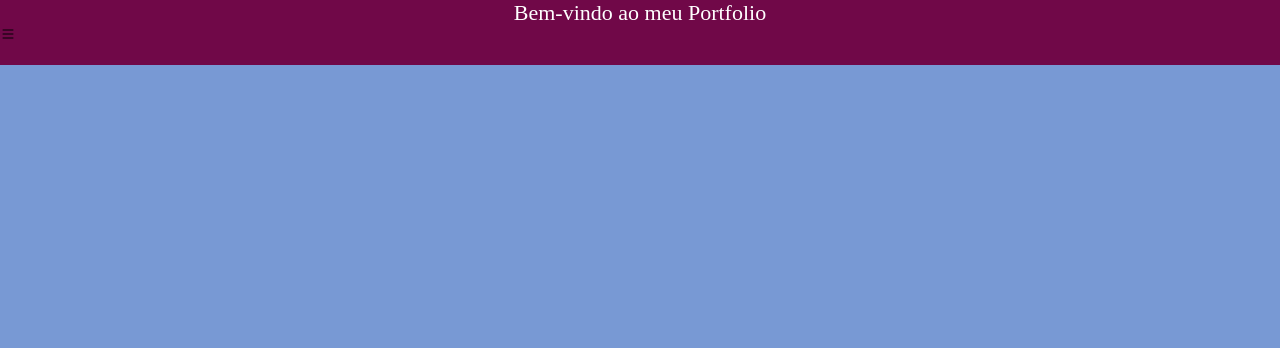
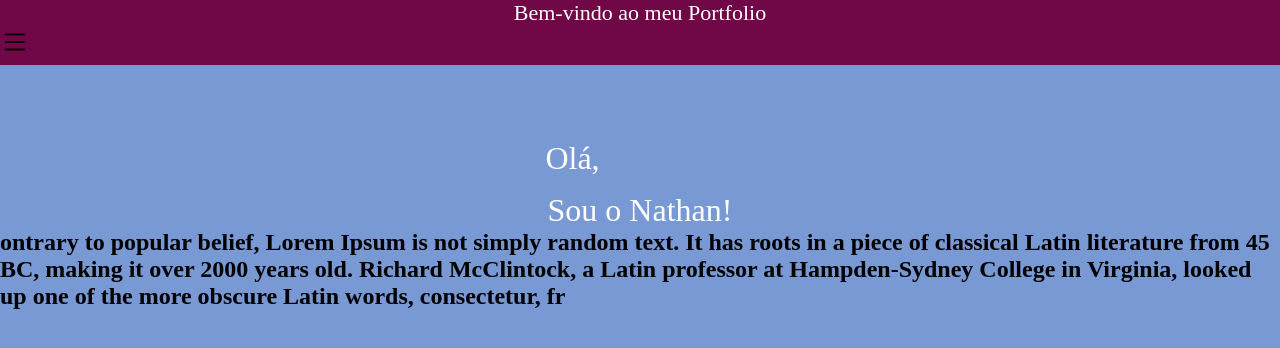
Before and after one commit to fic-fabrica-de-software/construindo-o-portfolio-nathandacunha, a plain HTML site: page public/assets/page/home.html in a window 1280 px wide. Drawn offline with nearby package versions, Linux system fonts and the light colour scheme; a web font is replaced by a local one.

Commit message:
apresentacao navbar feita

```diff
--- a/public/assets/page/home.html
+++ b/public/assets/page/home.html
@@ -14,12 +14,23 @@
             <h1>Bem-vindo ao meu Portfolio</h1>
         </div>
         <div class="menu">
-            <i class="bi bi-list iconMenu"></i>
+            <i class="bi bi-list iconMenu" id = "menuHamburguer"></i>
         </div>
     </nav>
 
+    <div class="apresentacao">
+        <h1>Olá, </h1>
+    </div>
 
+    <div class = "meuNome">
+        <h1> Sou o Nathan!</h1>
+    </div>
 
+    <div class="descricao">
+        <h2>
+            ontrary to popular belief, Lorem Ipsum is not simply random text. It has roots in a piece of classical Latin literature from 45 BC, making it over 2000 years old. Richard McClintock, a Latin professor at Hampden-Sydney College in Virginia, looked up one of the more obscure Latin words, consectetur, fr
+        </h2>
+    </div>
 
 </body>
 </html>
--- a/public/assets/style/style.css
+++ b/public/assets/style/style.css
@@ -30,4 +30,25 @@ body {
     align-items: center;
 }
 
-.
+.iconMenu {
+    font-size: 30px;
+}
+
+
+
+.apresentacao h1{
+    color: var(--corDasFontes);
+    display: flex;
+    justify-content: center;
+    margin-top: 75px;
+    margin-right: 135px;
+    font-weight: 300;
+}
+
+.meuNome h1 {
+    color: var(--corDasFontes);
+    display: flex;
+    justify-content: center;
+    margin-top: 15px;
+    font-weight: 300;
+}
```
